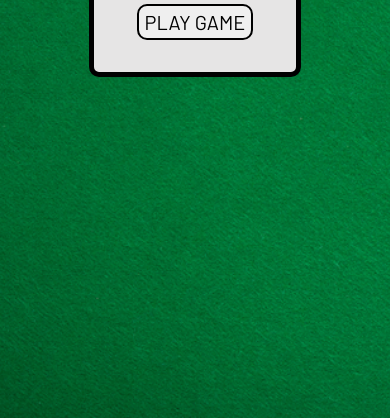
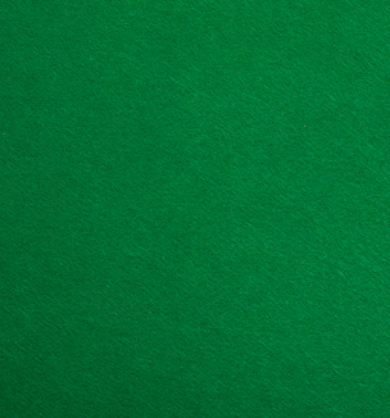
Before and after one commit to MaxPlummer/blackjack-web-game, a plain HTML site: page index.html in a window 390 px wide. Shown: the part 426-844 px from the top of the page. Drawn offline with Linux system fonts and the light colour scheme; a web font is replaced by a local one.

Commit message:
Mobile view updated.

```diff
--- a/index.css
+++ b/index.css
@@ -6,7 +6,7 @@
   /* Colors */
   --clr-black: 0 0% 0%;
   --clr-red: 0 100% 27%;
-  --clr-green: 125 81% 27%;
+  --clr-green: 150 90% 23%;
   --clr-white: 0 0% 100%;
   --clr-accent: 0 3% 90%;
 
@@ -73,6 +73,15 @@ body {
   flex-direction: column;
   justify-content: center;
   align-items: center;
+  margin: 0;
+}
+
+@media (max-width: 30em) {
+  body {
+    background-size: 100vh;
+    min-height: 0;
+    margin-top: 6rem;
+  }
 }
 
 /* make images easier to work with */
```
